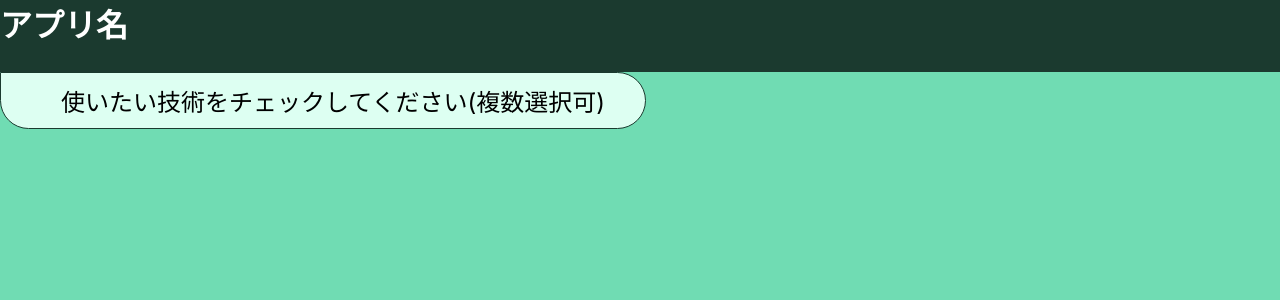
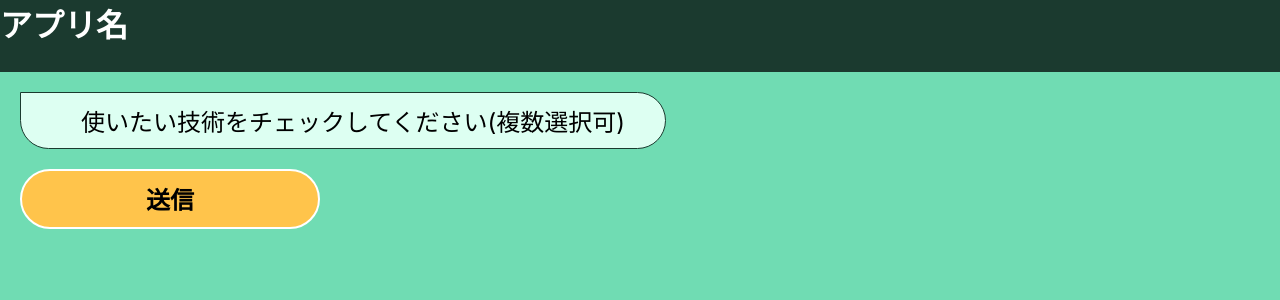
Before and after one commit to Tanaka-No-1/gymlabo-front, a Next.js app: page /select in a window 1280 px wide. Shown: the top 300 px of the page. Built offline with nearby package versions, Linux system fonts and the light colour scheme.

Commit message:
add: ボタンコンポーネントの作成(#17)

```diff
--- a/src/layout/Layout.tsx
+++ b/src/layout/Layout.tsx
@@ -9,6 +9,6 @@ type LayoutProps = Required<{
 export const Layout = ({ children }: LayoutProps) => (
   <>
     <Header />
-    <div css={container}> {children}</div>
+    <div css={container}>{children}</div>
   </>
 )
--- a/src/layout/style.ts
+++ b/src/layout/style.ts
@@ -3,6 +3,7 @@ import { Palette } from '~/styles/palette'
 
 export const container = css`
   background-color: ${Palette.GREEN.main};
+  padding: 20px;
   width: 100vw;
   height: calc(100vh - 72px);
 `
--- /dev/null
+++ b/src/views/components/base/customButton/index.tsx
@@ -0,0 +1,17 @@
+import { FC, ReactNode } from 'react'
+import { Container } from './style'
+
+type Props = {
+  onClick?: () => void
+  children: ReactNode
+}
+
+const CustomButton: FC<Props> = (props) => {
+  return (
+    <button onClick={() => props.onClick && props.onClick?.()} css={Container}>
+      {props.children}
+    </button>
+  )
+}
+
+export default CustomButton
--- /dev/null
+++ b/src/views/components/base/customButton/style.ts
@@ -0,0 +1,24 @@
+import { css } from '@emotion/react'
+import { Palette } from '~/styles/palette'
+
+export const Container = css`
+  padding: 10px 30px 10px 30px;
+  width: fit-content;
+  min-width: 300px;
+  height: 60px;
+  background-color: ${Palette.YELLOW.main};
+  display: flex;
+  justify-content: center;
+  border-radius: 30px;
+  border: 2px solid ${Palette.WHITE};
+  color: ${Palette.BLACK};
+  font-size: 24px;
+  font-weight: bold;
+
+  transition: 0.3s;
+  &:hover {
+    background-color: white;
+    color: ${Palette.YELLOW.deep};
+    border: 2px solid ${Palette.YELLOW.deep};
+  }
+`
--- a/src/views/components/pages/select/index.tsx
+++ b/src/views/components/pages/select/index.tsx
@@ -1,10 +1,16 @@
+import CustomButton from '../../base/customButton'
 import CommentBubble from '../../ui/commentBubble'
 
 const questionText = '使いたい技術をチェックしてください(複数選択可)'
+const sendButtonText = '送信'
+
 const SelectPage = () => {
   return (
     <div>
       <CommentBubble text={questionText}></CommentBubble>
+      <CustomButton onClick={() => console.log('送信')}>
+        {sendButtonText}
+      </CustomButton>
     </div>
   )
 }
```
